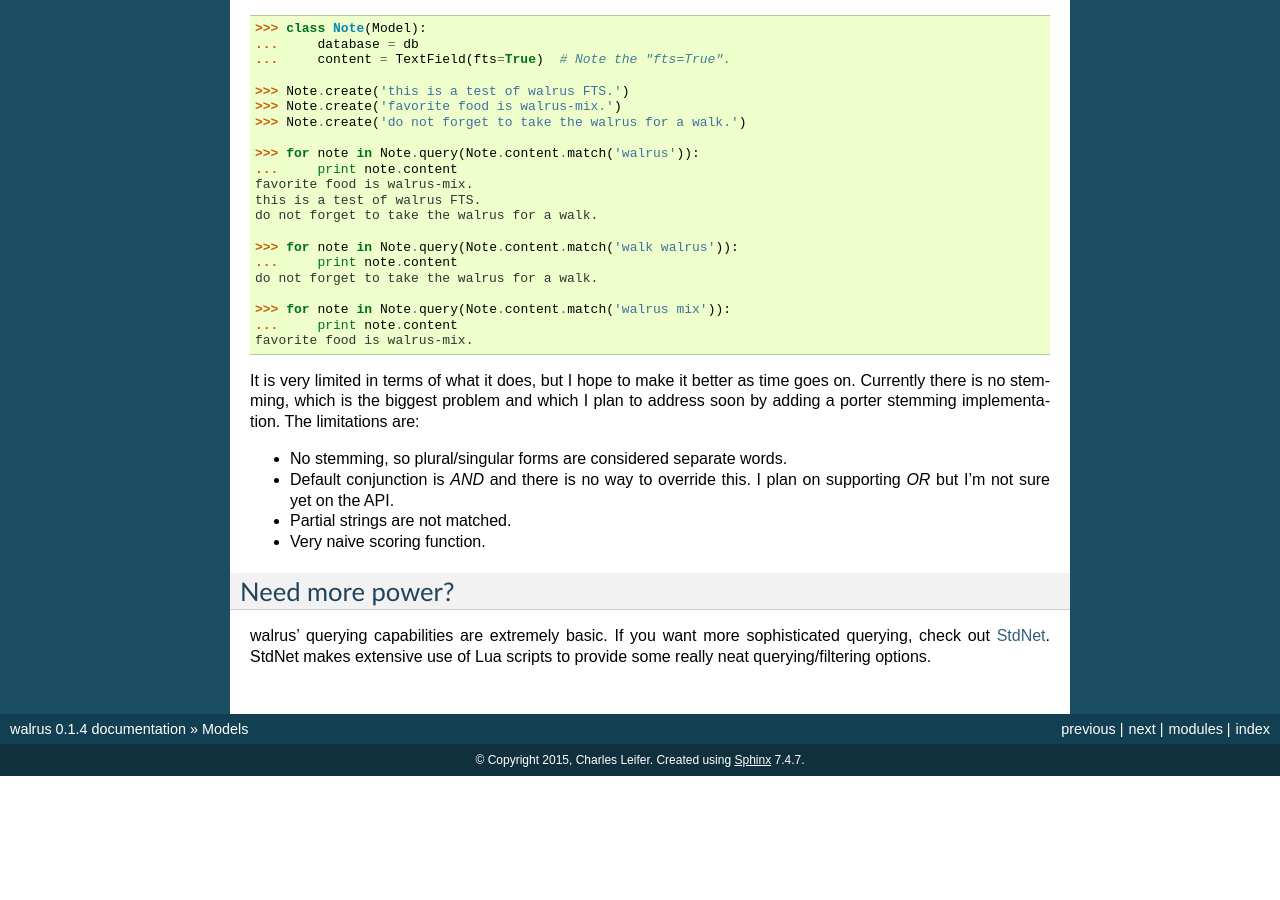
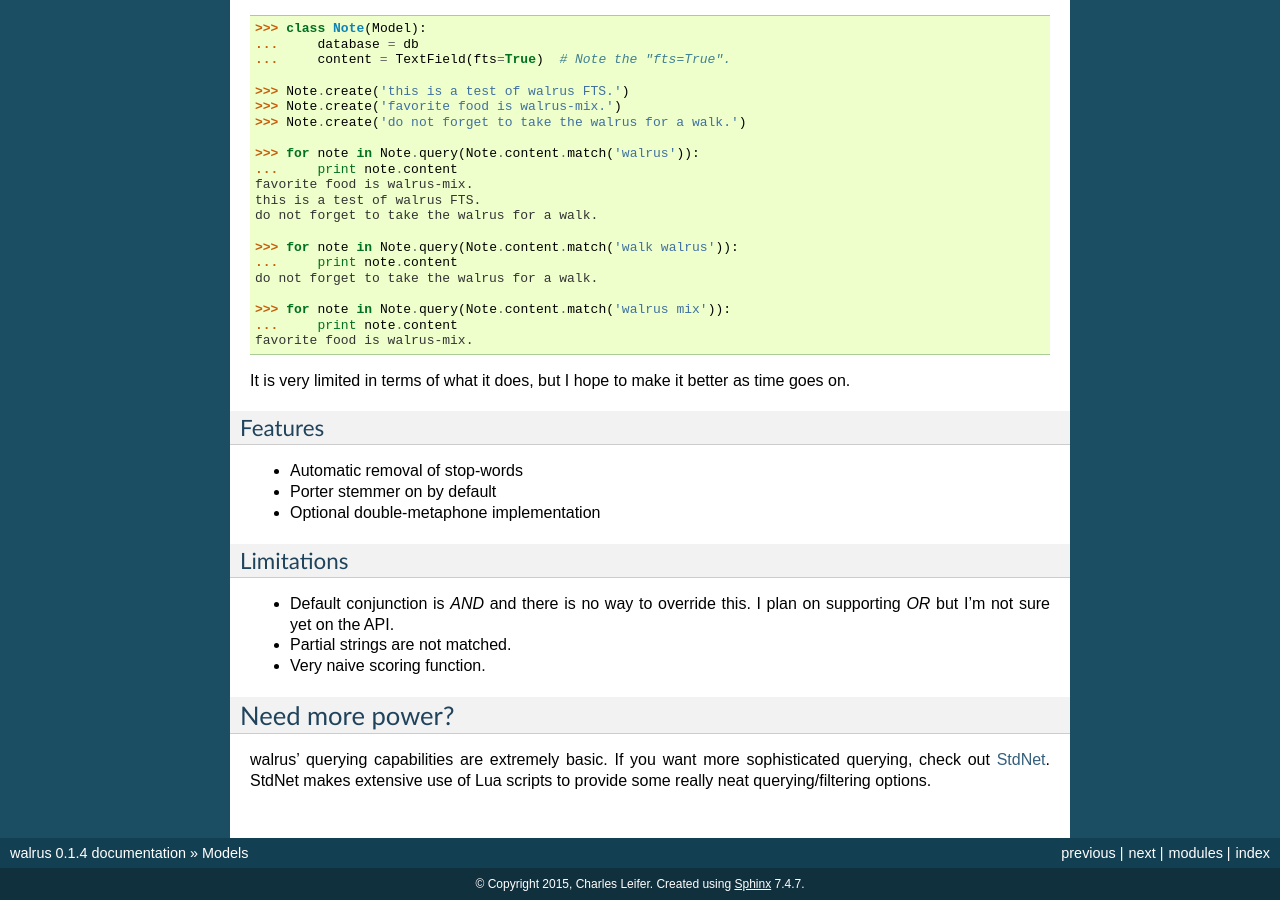
Before and after one commit to coleifer/walrus, a Sphinx documentation site: the page built from docs/models.rst, in a window 1280 px wide and 900 px high, scrolled down 3418 px. Built offline with Sphinx 7.4.7, drawn with Linux system fonts in a browser that asks for light colours; before the commit the page ends 4194 px from its top, so only the background shows below that.

Commit message:
Update the fts docs.

```diff
--- a/docs/models.rst
+++ b/docs/models.rst
@@ -231,9 +231,18 @@ I've added a really (really) simple full-text search index type. Here is how to
     ...     print note.content
     favorite food is walrus-mix.
 
-It is very limited in terms of what it does, but I hope to make it better as time goes on. Currently there is no stemming, which is the biggest problem and which I plan to address soon by adding a porter stemming implementation. The limitations are:
+It is very limited in terms of what it does, but I hope to make it better as time goes on.
 
-* No stemming, so plural/singular forms are considered separate words.
+Features
+^^^^^^^^
+
+* Automatic removal of stop-words
+* Porter stemmer on by default
+* Optional double-metaphone implementation
+
+Limitations
+^^^^^^^^^^^
+
 * Default conjunction is *AND* and there is no way to override this. I plan on supporting *OR* but I'm not sure yet on the API.
 * Partial strings are not matched.
 * Very naive scoring function.
```
